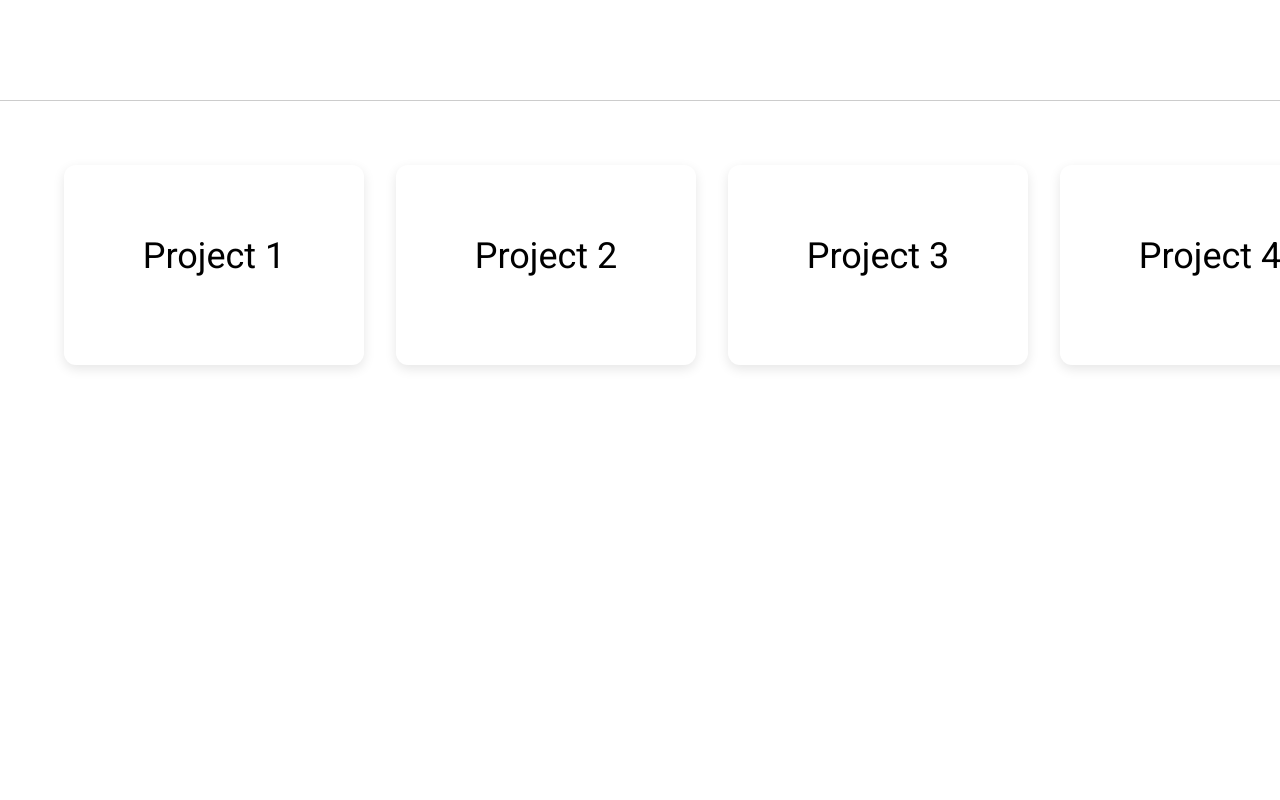
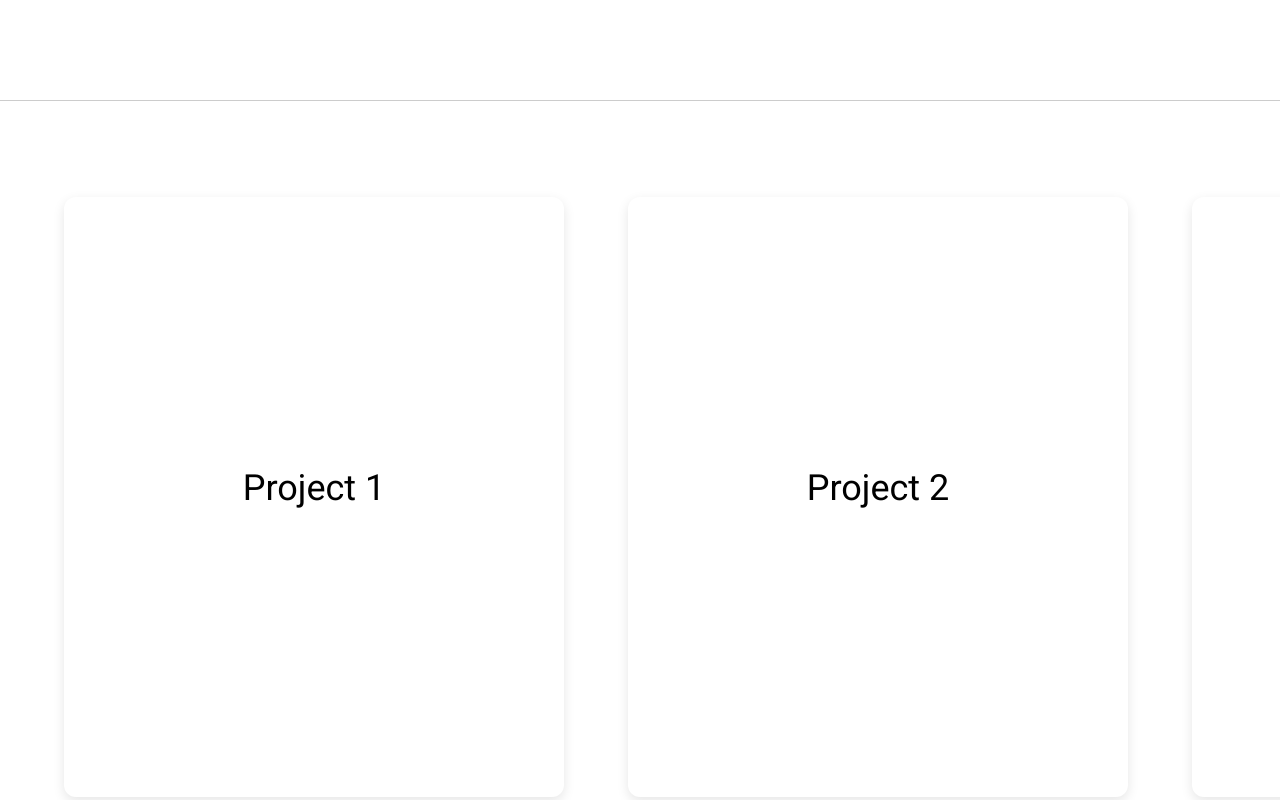
Before and after one commit to RajatSinghrs/portfolio-web, an Angular app: page / in a window 1280 px wide. Shown: the part 780-1580 px from the top of the page. Built offline with nearby package versions, Linux system fonts and the light colour scheme.

Commit message:
project template size fix

```diff
--- a/src/app/landing-page/landing-page.component.scss
+++ b/src/app/landing-page/landing-page.component.scss
@@ -35,15 +35,15 @@ body {
 .horizontal-scroll {
   .projects {
     display: flex;
-    gap: 2rem;
+    gap: 4rem;
     width: fit-content;
-    padding: 2rem;
+    padding: 64px 32px 64px 32px;
 
     .project {
       background: var(--project-bg);
       color: var(--text-color);
-      min-width: 300px;
-      height: 200px;
+      min-width: 500px;
+      height: 600px;
       display: flex;
       align-items: center;
       justify-content: center;
```
